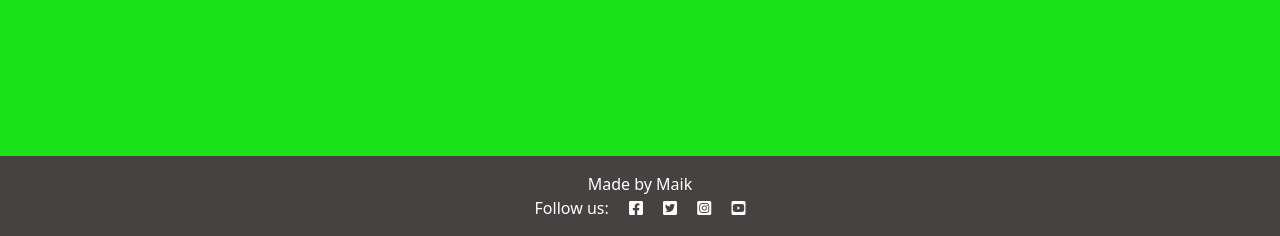
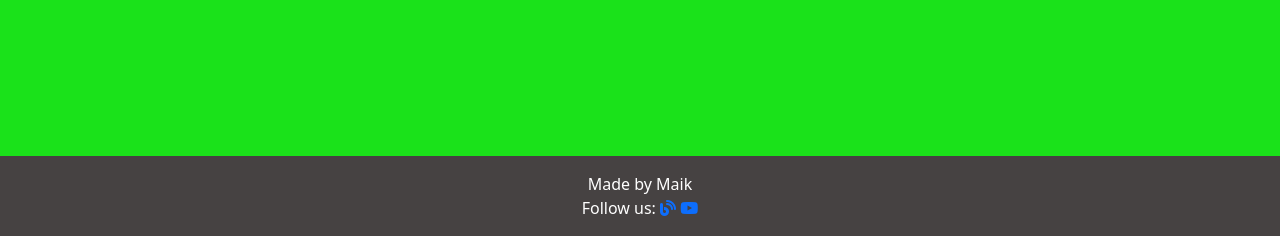
Before and after one commit to Winnypohh/Blog, a Django app: page /accounts/signup/ in a window 1280 px wide. Shown: the part 564-800 px from the top of the page. Run offline with Django 4.2, Linux system fonts and the light colour scheme; parts of the project's set-up code (start-up, migrations or seed data) failed here and were passed over; some libraries are stand-ins or nearby versions.

Commit message:
added horror web to footer

```diff
--- a/blog/settings.py
+++ b/blog/settings.py
@@ -35,7 +35,7 @@
 
 X_FRAME_OPTIONS = 'SAMEORIGIN'
 
-CSRF_TRUSTED_ORIGINS = ['https://8000-winnypohh-blog-asemeq848qq.ws-eu79.gitpod.io', 'https://*.127.0.0.1']
+CSRF_TRUSTED_ORIGINS = ['https://8000-winnypohh-blog-asemeq848qq.ws-eu79.gitpod.io', 'https://*.127.0.0.1', 'https://winnypohh.github.io/Elm-Street/']
 
 # Application definition
 
--- a/templates/base.html
+++ b/templates/base.html
@@ -16,6 +16,7 @@
     <script src="https://cdn.jsdelivr.net/npm/bootstrap@5.0.1/dist/js/bootstrap.bundle.min.js"
         integrity="sha384-gtEjrD/SeCtmISkJkNUaaKMoLD0//ElJ19smozuHV6z3Iehds+3Ulb9Bn9Plx0x4" crossorigin="anonymous">
     </script>
+
     <link rel="stylesheet" href="{% static 'css/style.css' %}">
 
 </head>
@@ -75,11 +76,14 @@
     <!-- Footer -->
     <footer class="footer mt-auto py-3 dark-bg">
         <p class="m-0 text-center text-white">Made by Maik</p>
-        <p class="m-0 text-center text-white">Follow us: <i class="fab fa-facebook-square ms-3"></i>
-            <i class="fab fa-twitter-square ms-3"></i>
-            <i class="fab fa-instagram-square ms-3"></i>
-            <i class="fab fa-youtube-square ms-3"></i></p>
+        <p class="m-0 text-center text-white">Follow us:
+            <a href="https://winnypohh.github.io/Elm-Street/" target="_blank" rel="noopener"
+                aria-label="Visit our Youtube page (opens in a new tab)">
+                    <i class="fa-solid fa-blog ms-6"></i></a>
+            <a href="https://youtube.com" target="_blank" rel="noopener"
+                aria-label="Visit our Youtube page (opens in a new tab)"><i class="fab fa-youtube ms-6"></i></a>
     </footer>
+    <script src="https://kit.fontawesome.com/ca446e0df4.js" crossorigin="anonymous"></script>
 </body>
 
 </html>
```
Also changed, not shown: README.md.
